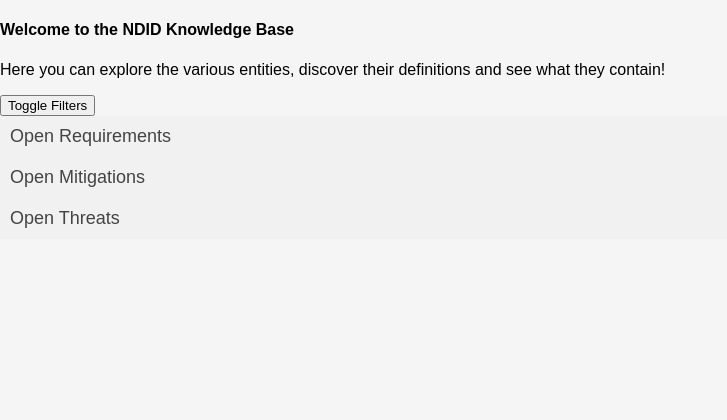
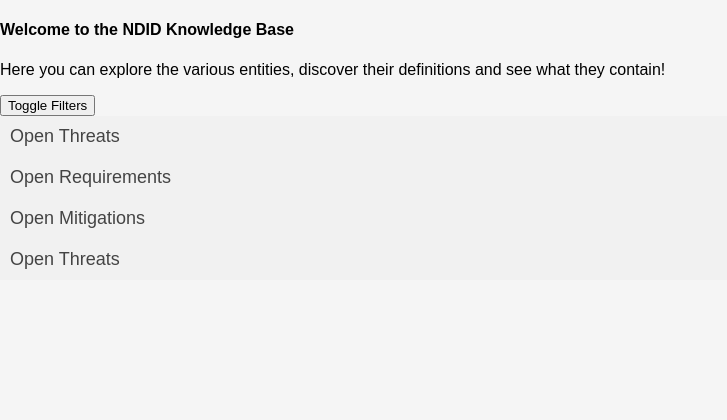
Before and after one commit to ImGilbes/IdM_Knowledge_Base, a Flask app: page / in a window 1280 px wide. Shown: the top 420 px of the page, without its empty margins (0-727 px from the left). Run offline with Flask 3, Linux system fonts and the light colour scheme.

Commit message:
added goals

```diff
--- a/app.py
+++ b/app.py
@@ -52,6 +52,9 @@ def cleanup_df(df,entity):
         return df.drop(labels=['References','Description','Security','Privacy','STRIDE','LINDDUN','Origin'], axis=1)
     elif entity == "Mitigations":
         return df.dropna(axis=1)
+    elif entity == "Goals":
+        return df.drop(labels=['References','Description'], axis=1)
+
 
 
 def simplify_table(df,entity):
@@ -79,9 +82,11 @@ def simplify_table(df,entity):
 
 def read_and_cleanup(entity):
     df = pd.read_csv(CSV_BASE_PATH + entity + ".csv")
+
     df = df.reset_index().set_index("index").reset_index()
     df.drop(labels=['index'], axis=1, inplace=True)
     df = cleanup_df(df,entity)
+    print(df)
     return df
 
 
@@ -154,7 +159,8 @@ def get_specific():
     connections = {
         "Requirements": ["Mitigations"],
         "Mitigations": ["Requirements","Threats"],
-        "Threats": ["Mitigations"]
+        "Threats": ["Mitigations"],
+        "Goals": ['Requirements']
     }
 
     tables = []
--- a/templates/index.html
+++ b/templates/index.html
@@ -131,7 +131,12 @@
 
     </script>
 
-
+    <div class="container table-container">
+        <button class="collapsible" id="Goals_collapsible" onclick="toggleContent('Goals')">Open Threats</button>
+        <div class="content" id="Goals_content" style="display: none;">
+            <div id="Goals_table" class="table-container"></div>
+        </div>
+    </div>
 
     <div class="container" class="table-container">
         <button class="collapsible" id="Requirements_collapsible" onclick="toggleContent('Requirements')">Open Requirements</button>
```
Also changed, not shown: README.md.
